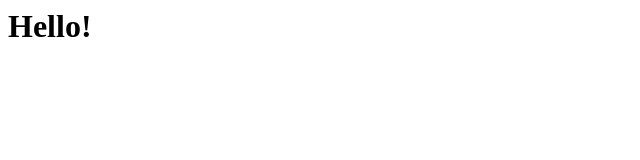
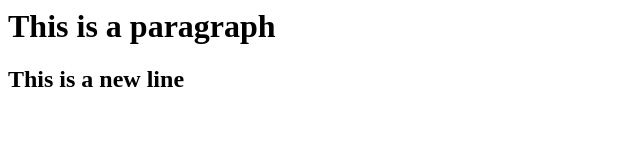
Before and after one commit to SravanthiN4/sshRemoteRep, a plain HTML site: page index.html in a window 1280 px wide. Shown: the whole page, without its empty margins (0-640 px from the left). Drawn offline with Linux system fonts and the light colour scheme.

Commit message:
Updated index.html
Added new 2 lines

```diff
--- a/index.html
+++ b/index.html
@@ -3,7 +3,8 @@
 <head></head>
 
 <body>
-<h1>Hello! </h1>
+<h1> This is a paragraph </h1>
+ <h2>This is a new line</h2>
  </body>
 
 </html>
```
